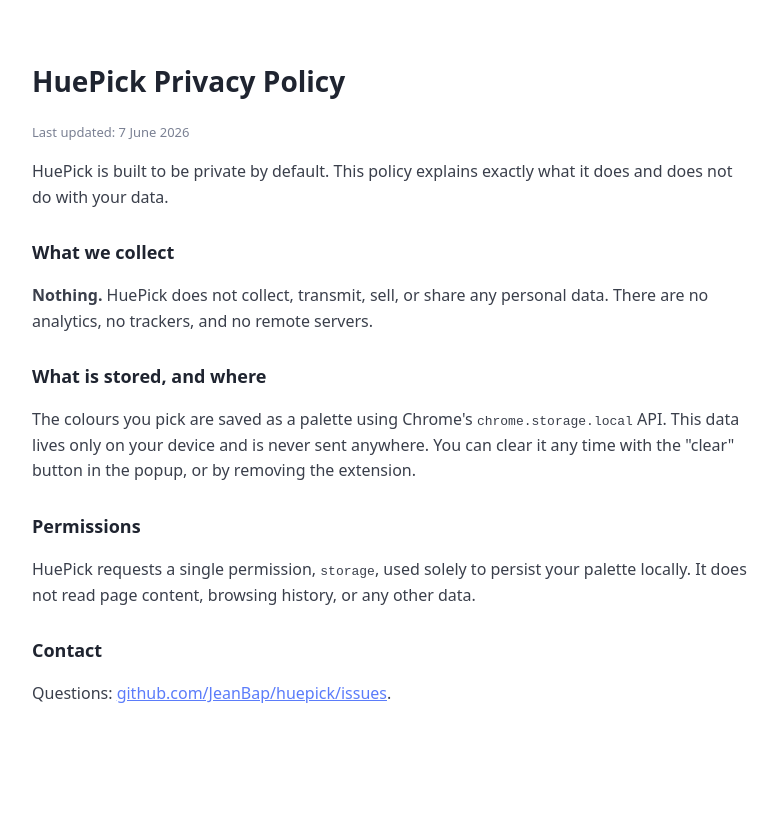
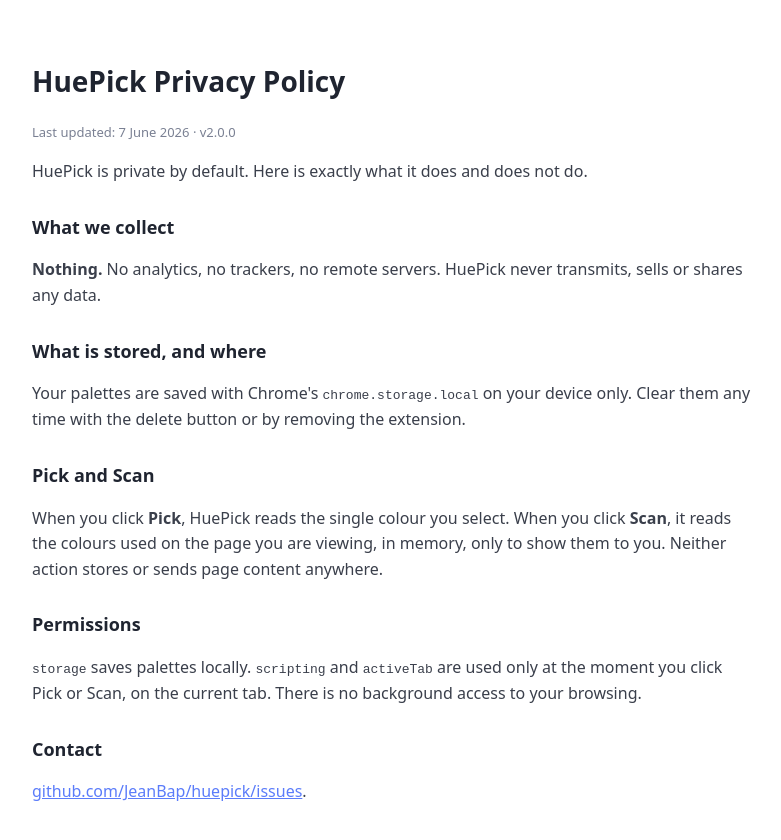
Before and after one commit to JeanBap/huepick, a browser extension: page site/privacy.html in a window 1280 px wide. Shown: the whole page, without its empty margins (248-1029 px from the left). Before the commit the page ends 800 px from the top, so only its background shows below. Drawn offline with Linux system fonts and the light colour scheme.

Commit message:
v2.0.0: site/privacy.html

```diff
--- a/site/privacy.html
+++ b/site/privacy.html
@@ -1,10 +1,10 @@
-<!doctype html><html lang="en"><head><meta charset="utf-8"><meta name="viewport" content="width=device-width,initial-scale=1">
-<title>HuePick — Privacy Policy</title>
+<!doctype html><html lang="en"><head><meta charset="utf-8"><meta name="viewport" content="width=device-width,initial-scale=1"><title>HuePick — Privacy Policy</title>
 <style>body{font-family:system-ui,Arial,sans-serif;max-width:720px;margin:0 auto;padding:40px 22px;color:#1f2430;line-height:1.6}h1{font-size:28px}h2{font-size:18px;margin-top:28px}p{color:#3a3f4b}a{color:#5b7cfa}.upd{color:#7a8093;font-size:13px}</style></head><body>
-<h1>HuePick Privacy Policy</h1><p class="upd">Last updated: 7 June 2026</p>
-<p>HuePick is built to be private by default. This policy explains exactly what it does and does not do with your data.</p>
-<h2>What we collect</h2><p><strong>Nothing.</strong> HuePick does not collect, transmit, sell, or share any personal data. There are no analytics, no trackers, and no remote servers.</p>
-<h2>What is stored, and where</h2><p>The colours you pick are saved as a palette using Chrome's <code>chrome.storage.local</code> API. This data lives only on your device and is never sent anywhere. You can clear it any time with the "clear" button in the popup, or by removing the extension.</p>
-<h2>Permissions</h2><p>HuePick requests a single permission, <code>storage</code>, used solely to persist your palette locally. It does not read page content, browsing history, or any other data.</p>
-<h2>Contact</h2><p>Questions: <a href="https://github.com/JeanBap/huepick/issues">github.com/JeanBap/huepick/issues</a>.</p>
+<h1>HuePick Privacy Policy</h1><p class="upd">Last updated: 7 June 2026 · v2.0.0</p>
+<p>HuePick is private by default. Here is exactly what it does and does not do.</p>
+<h2>What we collect</h2><p><strong>Nothing.</strong> No analytics, no trackers, no remote servers. HuePick never transmits, sells or shares any data.</p>
+<h2>What is stored, and where</h2><p>Your palettes are saved with Chrome's <code>chrome.storage.local</code> on your device only. Clear them any time with the delete button or by removing the extension.</p>
+<h2>Pick and Scan</h2><p>When you click <strong>Pick</strong>, HuePick reads the single colour you select. When you click <strong>Scan</strong>, it reads the colours used on the page you are viewing, in memory, only to show them to you. Neither action stores or sends page content anywhere.</p>
+<h2>Permissions</h2><p><code>storage</code> saves palettes locally. <code>scripting</code> and <code>activeTab</code> are used only at the moment you click Pick or Scan, on the current tab. There is no background access to your browsing.</p>
+<h2>Contact</h2><p><a href="https://github.com/JeanBap/huepick/issues">github.com/JeanBap/huepick/issues</a>.</p>
 </body></html>
```
